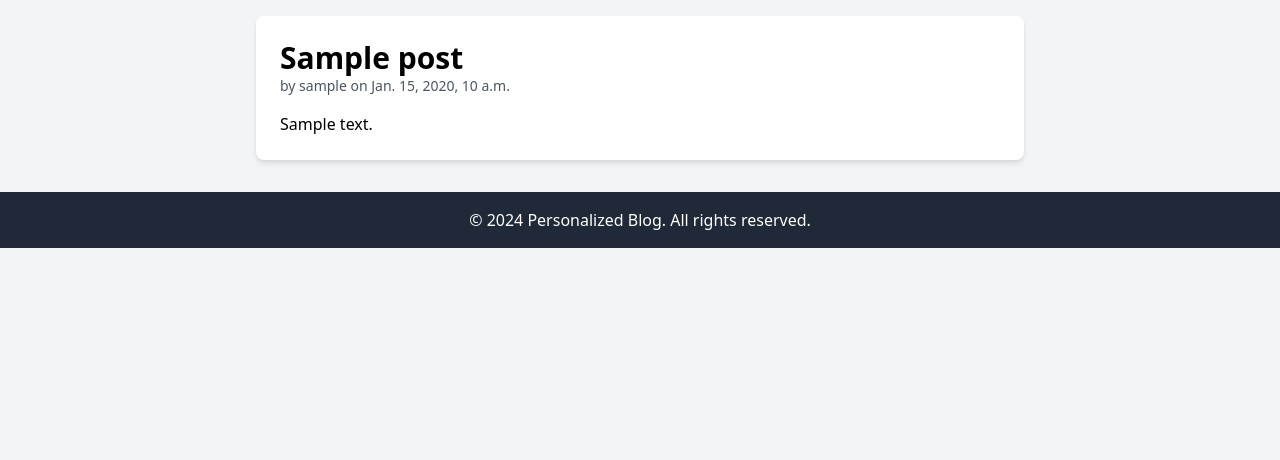
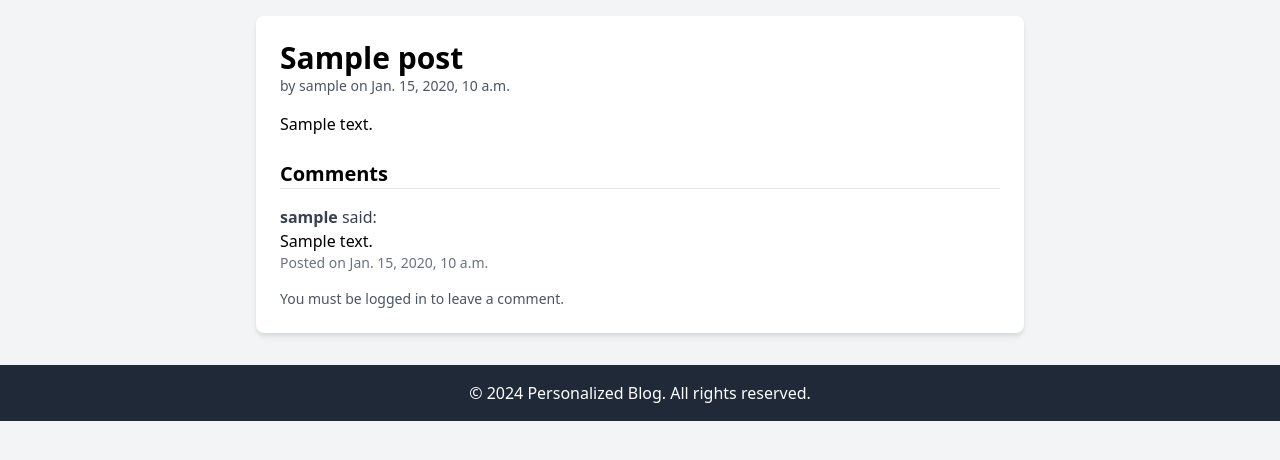
Before and after one commit to shohan-pherones/dj_blog, a Django app: page /post/1/ in a window 1280 px wide. Shown: the part 116-576 px from the top of the page. Run offline with Django 5.2, Linux system fonts and the light colour scheme; tables that the repository leaves empty hold one stand-in row (values such as "Sample post").

Commit message:
Added comment system to posts with submission form

```diff
--- a/blog/forms.py
+++ b/blog/forms.py
@@ -1,6 +1,7 @@
 from django import forms
 from django.contrib.auth.models import User
 from .models import Post
+from .models import Comment
 
 
 class RegistrationForm(forms.ModelForm):
@@ -28,3 +29,12 @@ class PostForm(forms.ModelForm):
     class Meta:
         model = Post
         fields = ['title', 'content']
+
+
+class CommentForm(forms.ModelForm):
+    class Meta:
+        model = Comment
+        fields = ['content']
+        widgets = {
+            'content': forms.Textarea(attrs={'rows': 4, 'class': 'form-control'})
+        }
--- a/blog/models.py
+++ b/blog/models.py
@@ -1,5 +1,6 @@
 from django.db import models
 from django.contrib.auth.models import User
+from django.utils import timezone
 
 
 class Post(models.Model):
@@ -14,3 +15,14 @@ class Post(models.Model):
 
     class Meta:
         ordering = ['-created_at']
+
+
+class Comment(models.Model):
+    post = models.ForeignKey(
+        Post, related_name='comments', on_delete=models.CASCADE)
+    author = models.ForeignKey(User, on_delete=models.CASCADE)
+    content = models.TextField()
+    created_at = models.DateTimeField(default=timezone.now)
+
+    def __str__(self):
+        return f"Comment by {self.author.username} on {self.post.title}"
--- a/blog/templates/blog/post_detail.html
+++ b/blog/templates/blog/post_detail.html
@@ -14,5 +14,31 @@
                 <a href="{% url 'delete_post' post.id %}" class="text-red-600 hover:underline">Delete Post</a>
             </div>
         {% endif %}
+
+        <div class="mt-6">
+            <h3 class="text-xl font-semibold">Comments</h3>
+            {% for comment in comments %}
+                <div class="border-t pt-4">
+                    <p class="text-gray-700"><strong>{{ comment.author.username }}</strong> said:</p>
+                    <p>{{ comment.content }}</p>
+                    <p class="text-sm text-gray-500">Posted on {{ comment.created_at }}</p>
+                </div>
+            {% empty %}
+                <p>No comments yet. Be the first to comment!</p>
+            {% endfor %}
+
+            {% if user.is_authenticated %}
+                <div class="mt-6">
+                    <h3 class="text-lg font-semibold">Leave a comment</h3>
+                    <form method="POST">
+                        {% csrf_token %}
+                        {{ form.as_p }}
+                        <button type="submit" class="bg-blue-500 text-white px-4 py-2 rounded">Submit Comment</button>
+                    </form>
+                </div>
+            {% else %}
+                <p class="text-sm text-gray-600 mt-4">You must be logged in to leave a comment.</p>
+            {% endif %}
+        </div>
     </div>
 {% endblock %}
--- a/blog/views.py
+++ b/blog/views.py
@@ -3,7 +3,7 @@ from django.shortcuts import render, redirect, get_object_or_404
 from django.contrib.auth import login, authenticate, logout
 from .forms import RegistrationForm, LoginForm
 from .models import Post
-from .forms import PostForm
+from .forms import PostForm, CommentForm
 from django.http import Http404
 from django.contrib.auth.decorators import login_required
 
@@ -30,8 +30,23 @@ def create_post(request):
 
 
 def post_detail(request, post_id):
-    post = Post.objects.get(id=post_id)
-    return render(request, 'blog/post_detail.html', {'post': post})
+    post = get_object_or_404(Post, id=post_id)
+    comments = post.comments.all().order_by('-created_at')
+    if request.method == 'POST' and request.user.is_authenticated:
+        form = CommentForm(request.POST)
+        if form.is_valid():
+            comment = form.save(commit=False)
+            comment.post = post
+            comment.author = request.user
+            comment.save()
+            return redirect('post_detail', post_id=post.id)
+    else:
+        form = CommentForm()
+    return render(request, 'blog/post_detail.html', {
+        'post': post,
+        'comments': comments,
+        'form': form,
+    })
 
 
 def edit_post(request, post_id):
```
Also changed, not shown: blog/migrations/0002_comment.py (added), blog/templates/blog/create_post.html (indentation only), blog/templates/blog/edit_post.html (indentation only), blog/templates/blog/index.html (indentation only), blog/templates/blog/login.html (indentation only), blog/templates/blog/register.html (indentation only), blog/templates/blog/user_profile.html (indentation only). Lines whose indentation alone changed are shown as unchanged.
